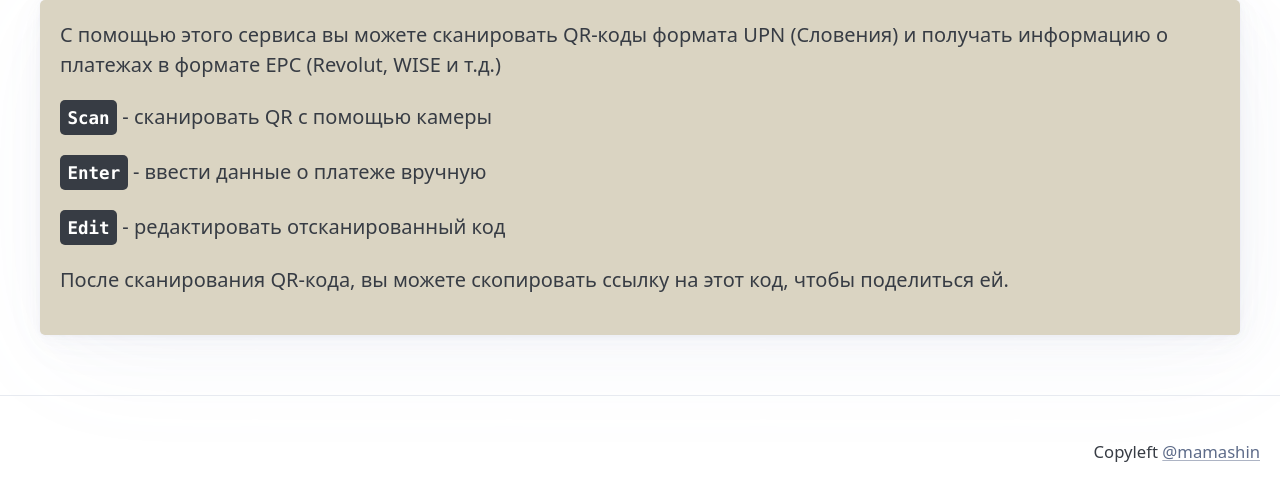
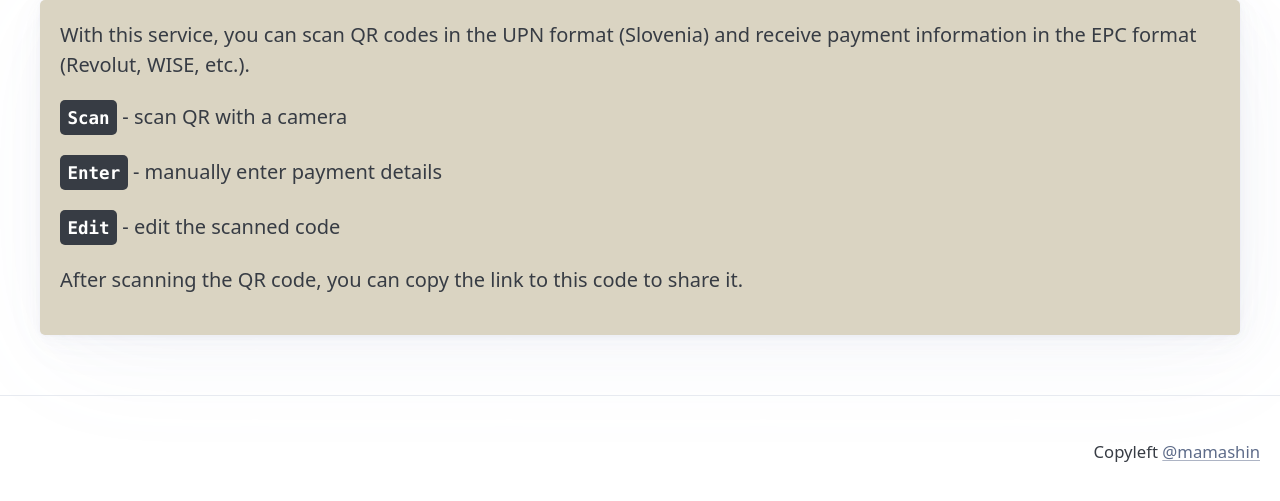
Before and after one commit to mamashin/upn-epc-qr, a Django app: template apps/core/templates/main.html in a window 1280 px wide. Shown: the part 107-608 px from the top of the page. Run offline with Django 5.2, Linux system fonts and the light colour scheme; the template is opened without the code that fills it, so the values that code supplies are empty.

Commit message:
Init simple translation

```diff
--- a/apps/core/templates/main.html
+++ b/apps/core/templates/main.html
@@ -1,4 +1,4 @@
-{% load static %}
+{% load static %}{% load i18n %}
 <!doctype html>
 <html lang="en">
 <head>
@@ -106,6 +106,7 @@
         }
     </script>
 </head>
+{% get_current_language as LANGUAGE_CODE %}
 <body hx-headers='{"X-CSRFToken": "{{ csrf_token }}"}'>
 <main class="container">
     <div id="main">
@@ -113,6 +114,7 @@
         {% block get_qr %}
             <div id="scan_result">
                 <article class="pico-background-sand-150" data-theme="light">
+                    {% if LANGUAGE_CODE == 'ru' %}
                     <p>С помощью этого сервиса вы можете сканировать QR-коды формата UPN (Словения) и получать
                         информацию о
                         платежах в формате EPC (Revolut, WISE и т.д.)</p>
@@ -122,6 +124,15 @@
                     <p>
                         После сканирования QR-кода, вы можете скопировать ссылку на этот код, чтобы поделиться ей.
                     </p>
+                    {% else %}
+                    <p>With this service, you can scan QR codes in the UPN format (Slovenia) and receive payment information in the EPC format (Revolut, WISE, etc.).</p>
+                    <p><kbd>Scan</kbd> - scan QR with a camera</p>
+                    <p><kbd>Enter</kbd> - manually enter payment details</p>
+                    <p><kbd>Edit</kbd> - edit the scanned code</p>
+                    <p>
+                        After scanning the QR code, you can copy the link to this code to share it.
+                    </p>
+                    {% endif %}
                 </article>
             </div>
         {% endblock get_qr %}
--- a/apps/qr/forms.py
+++ b/apps/qr/forms.py
@@ -2,6 +2,7 @@
 __author__ = 'Nikolay Mamashin (mamashin@gmail.com)'
 
 from django import forms
+from django.utils.translation import gettext_lazy as _
 
 from .models import UpnModel
 
--- a/apps/qr/models.py
+++ b/apps/qr/models.py
@@ -10,6 +10,7 @@ from apps.core.models import TimestampedModel
 from django.core.exceptions import ValidationError
 from django.utils.dateparse import parse_datetime
 from django.core.serializers.json import DjangoJSONEncoder
+from django.utils.translation import gettext_lazy as _
 
 
 def rnd(rnd_len: int = 6):
--- a/conf/settings.py
+++ b/conf/settings.py
@@ -77,6 +77,7 @@ CSRF_TRUSTED_ORIGINS = [config('FULL_URL')]
 MIDDLEWARE = (
     'django.middleware.security.SecurityMiddleware',
     'django.contrib.sessions.middleware.SessionMiddleware',
+    'django.middleware.locale.LocaleMiddleware',
     'django.middleware.common.CommonMiddleware',
     'django.middleware.csrf.CsrfViewMiddleware',
     'django.contrib.auth.middleware.AuthenticationMiddleware',
```
Also changed, not shown: apps/core/templates/qr_link.html (+7 -1 lines), apps/core/templates/qr_ok.html (+6 -2 lines).
